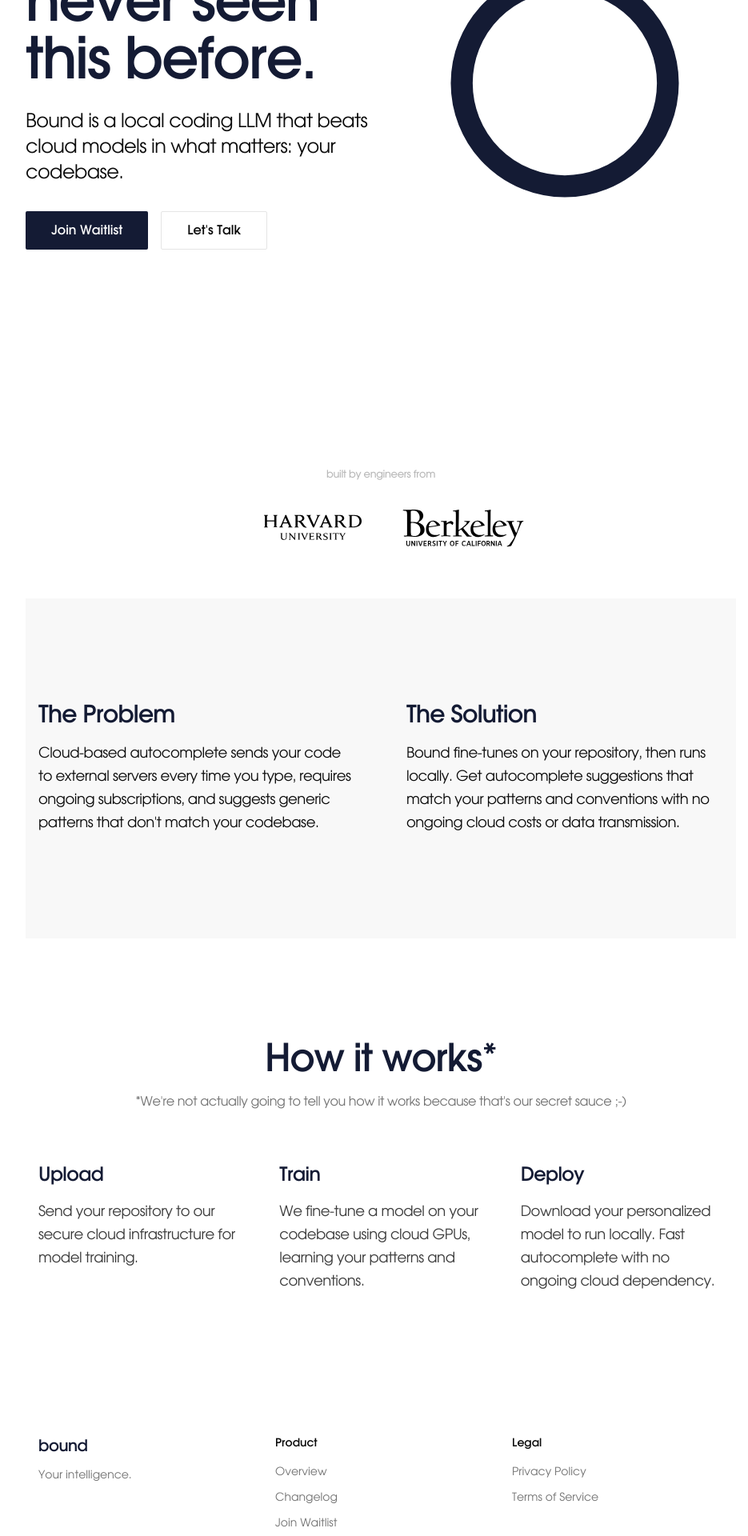
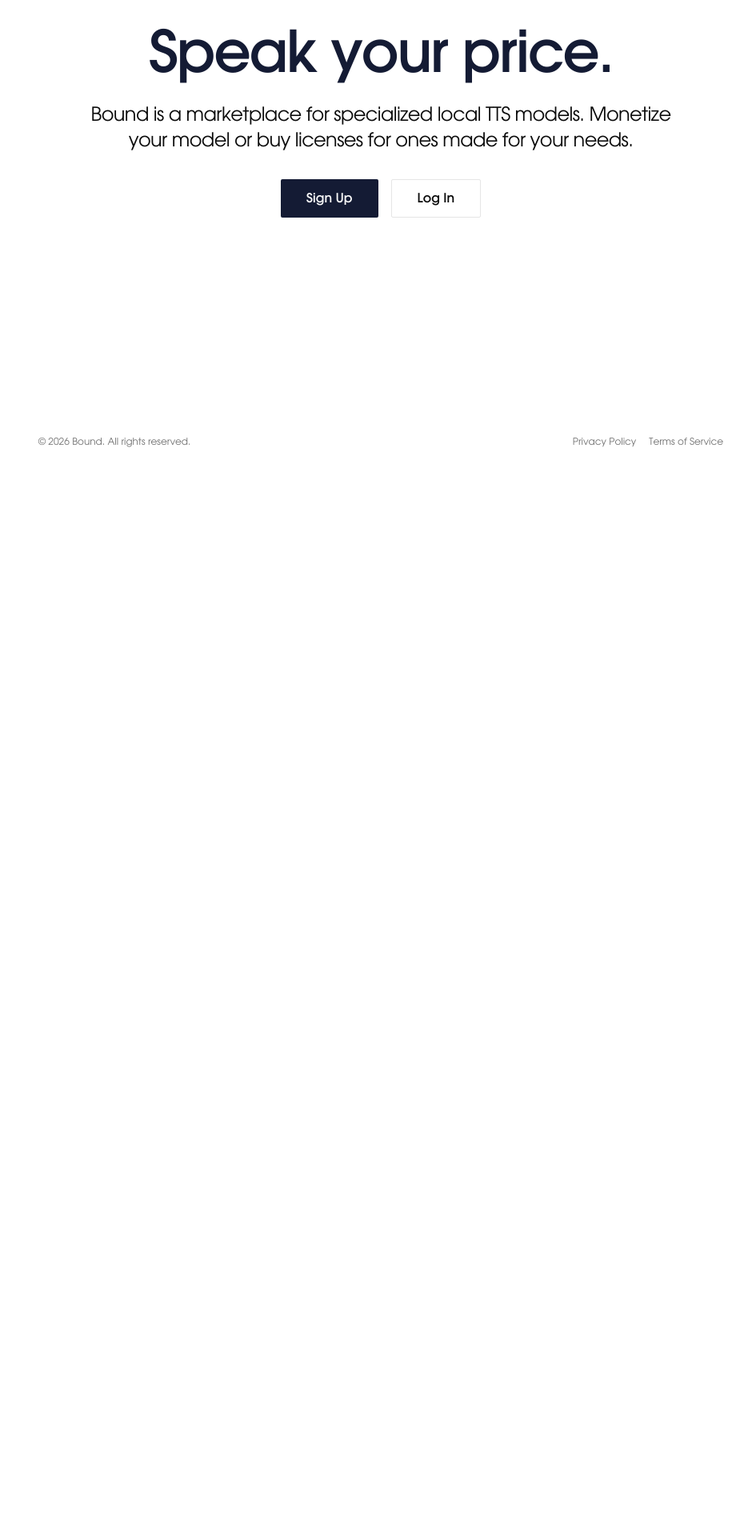
Before and after one commit to vivienhenz24/bound-nextjs, a Next.js app: page / in a window 1280 px wide. Shown: the part 280-2200 px from the top of the page at 80% size, without its empty margins (164-1099 px from the left). After the commit the page ends 864 px from the top, so only its background shows below. Built offline with nearby package versions, Linux system fonts and the light colour scheme.

Commit message:
new value prop

```diff
--- a/app/(marketing)/page.tsx
+++ b/app/(marketing)/page.tsx
@@ -1,15 +1,5 @@
 import { Hero } from "@/components/landing/hero"
-import { CustomerRow } from "@/components/landing/customer-row"
-import { ProblemSolution } from "@/components/landing/problem-solution"
-import { HowItWorks } from "@/components/landing/how-it-works"
 
 export default function Home() {
-  return (
-    <>
-      <Hero />
-      <CustomerRow />
-      <ProblemSolution />
-      <HowItWorks />
-    </>
-  )
+  return <Hero />
 }
--- a/components/footer.tsx
+++ b/components/footer.tsx
@@ -3,62 +3,17 @@ import Link from "next/link"
 export function Footer() {
   return (
     <footer className="mt-auto">
-      <div className="container mx-auto px-4 py-12">
-        <div className="grid grid-cols-1 md:grid-cols-3 gap-8 mb-8">
-          {/* Brand */}
-          <div className="flex flex-col gap-3">
-            <Link href="/" className="text-xl font-semibold text-primary tracking-tight">
-              bound
-            </Link>
-            <p className="text-sm text-muted-foreground max-w-xs">Your intelligence.</p>
-          </div>
-
-          {/* Links */}
-          <div className="flex flex-col gap-3">
-            <h3 className="text-sm font-semibold text-foreground mb-1">Product</h3>
-            <Link
-              href="/products"
-              className="text-sm text-muted-foreground hover:text-foreground transition-colors"
-            >
-              Overview
-            </Link>
-            <Link
-              href="/resources"
-              className="text-sm text-muted-foreground hover:text-foreground transition-colors"
-            >
-              Changelog
-            </Link>
-            <Link
-              href="/waitlist"
-              className="text-sm text-muted-foreground hover:text-foreground transition-colors"
-            >
-              Join Waitlist
-            </Link>
-          </div>
-
-          {/* Legal */}
-          <div className="flex flex-col gap-3">
-            <h3 className="text-sm font-semibold text-foreground mb-1">Legal</h3>
-            <Link
-              href="/privacy"
-              className="text-sm text-muted-foreground hover:text-foreground transition-colors"
-            >
+      <div className="container mx-auto px-4 py-6">
+        <div className="flex items-center justify-between text-xs text-muted-foreground">
+          <p>&copy; 2026 Bound. All rights reserved.</p>
+          <div className="flex items-center gap-4">
+            <Link href="/privacy" className="hover:text-foreground transition-colors">
               Privacy Policy
             </Link>
-            <Link
-              href="/terms"
-              className="text-sm text-muted-foreground hover:text-foreground transition-colors"
-            >
+            <Link href="/terms" className="hover:text-foreground transition-colors">
               Terms of Service
             </Link>
           </div>
-        </div>
-
-        {/* Bottom Bar */}
-        <div className="pt-8">
-          <p className="text-xs text-muted-foreground text-center">
-            &copy; 2026 Bound. All rights reserved.
-          </p>
         </div>
       </div>
     </footer>
--- a/components/landing/customer-row.tsx
+++ /dev/null
@@ -1,37 +0,0 @@
-import React from "react"
-import Image from "next/image"
-
-const universities = [
-  {
-    name: "Harvard",
-    logo: "/Harvard_University_logo.svg",
-  },
-  {
-    name: "Berkeley",
-    logo: "/University_of_California,_Berkeley_logo.svg",
-  },
-]
-
-export function CustomerRow() {
-  return (
-    <section className="pt-24 md:pt-32 pb-12 md:pb-16 bg-background">
-      <div className="container mx-auto px-4">
-        <p className="text-center text-[13px] font-medium text-muted-foreground/50 mb-6 md:mb-8 tracking-tight">
-          built by engineers from
-        </p>
-        <div className="flex items-center justify-center gap-8 max-w-md mx-auto">
-          {universities.map((university) => (
-            <Image
-              key={university.name}
-              src={university.logo}
-              alt={university.name}
-              width={100}
-              height={48}
-              className="h-10 md:h-12 w-auto object-contain brightness-0 dark:invert"
-            />
-          ))}
-        </div>
-      </div>
-    </section>
-  )
-}
--- a/components/landing/hero.tsx
+++ b/components/landing/hero.tsx
@@ -1,51 +1,25 @@
-"use client"
-
-import Image from "next/image"
 import Link from "next/link"
 import { Button } from "@/components/ui/button"
 
 export function Hero() {
   return (
-    <section className="grid grid-cols-1 md:grid-cols-2 gap-8 pt-0 pb-4 md:pt-0 md:pb-8 min-h-[calc(100vh-8rem)]">
-      <div className="flex flex-col items-start justify-center">
-        <h2 className="text-4xl md:text-5xl lg:text-7xl font-semibold text-primary mb-6 max-w-xl tracking-tight">
-          They&apos;ve never seen this before.
+    <section className="flex flex-col items-center justify-center text-center min-h-[calc(100vh-4rem)] px-4">
+      <h2 className="text-4xl md:text-5xl lg:text-7xl font-semibold text-primary mb-6 max-w-3xl tracking-tight">
+        Speak your price.
       </h2>
-        <p className="text-lg md:text-xl lg:text-2xl font-normal text-foreground max-w-lg mb-8 tracking-tight">
-          Bound is a local coding LLM that beats cloud models in what matters: your codebase.
+      <p className="text-lg md:text-xl lg:text-2xl font-normal text-foreground max-w-3xl mb-8 tracking-tight">
+        Bound is a marketplace for specialized local TTS models. Monetize your model or buy licenses
+        for ones made for your needs.
       </p>
       <div className="flex flex-row gap-4">
         <Link href="/waitlist">
-            <Button size="lg">Join Waitlist</Button>
+          <Button size="lg">Sign Up</Button>
         </Link>
-          <a
-            href="https://calendly.com/vikrambhamre/meeting"
-            target="_blank"
-            rel="noopener noreferrer"
-          >
+        <Link href="/login">
           <Button size="lg" variant="outline">
-              Let&apos;s Talk
+            Log In
           </Button>
-          </a>
-        </div>
-      </div>
-      <div className="hidden md:flex items-center justify-center h-full relative">
-        <Image
-          src="/logo-dark.svg"
-          alt="bound logo"
-          width={500}
-          height={500}
-          priority
-          className="w-full max-w-[200px] md:max-w-[300px] lg:max-w-[400px] xl:max-w-[500px] h-auto object-contain hidden dark:block"
-        />
-        <Image
-          src="/logo-light.svg"
-          alt="bound logo"
-          width={500}
-          height={500}
-          priority
-          className="w-full max-w-[200px] md:max-w-[300px] lg:max-w-[400px] xl:max-w-[500px] h-auto object-contain block dark:hidden"
-        />
+        </Link>
       </div>
     </section>
   )
--- a/components/landing/how-it-works.tsx
+++ /dev/null
@@ -1,50 +0,0 @@
-export function HowItWorks() {
-  const steps = [
-    {
-      number: "01",
-      title: "Upload",
-      description: "Send your repository to our secure cloud infrastructure for model training.",
-    },
-    {
-      number: "02",
-      title: "Train",
-      description:
-        "We fine-tune a model on your codebase using cloud GPUs, learning your patterns and conventions.",
-    },
-    {
-      number: "03",
-      title: "Deploy",
-      description:
-        "Download your personalized model to run locally. Fast autocomplete with no ongoing cloud dependency.",
-    },
-  ]
-
-  return (
-    <section className="py-20 md:py-32">
-      <div className="container mx-auto px-4">
-        <div className="max-w-5xl mx-auto">
-          <h2 className="text-3xl md:text-4xl lg:text-5xl font-semibold text-primary mb-4 text-center tracking-tight">
-            How it works*
-          </h2>
-          <p className="text-sm md:text-base text-muted-foreground text-center mb-12 md:mb-16 tracking-tight">
-            *We&apos;re not actually going to tell you how it works because that&apos;s our secret
-            sauce ;-)
-          </p>
-
-          <div className="grid grid-cols-1 md:grid-cols-3 gap-10 md:gap-12">
-            {steps.map((step) => (
-              <div key={step.number} className="flex flex-col gap-4 text-center md:text-left">
-                <h3 className="text-xl md:text-2xl font-semibold text-primary tracking-tight">
-                  {step.title}
-                </h3>
-                <p className="text-base md:text-lg text-foreground/80 tracking-tight leading-relaxed">
-                  {step.description}
-                </p>
-              </div>
-            ))}
-          </div>
-        </div>
-      </div>
-    </section>
-  )
-}
--- a/components/landing/problem-solution.tsx
+++ /dev/null
@@ -1,33 +0,0 @@
-export function ProblemSolution() {
-  return (
-    <section className="py-20 md:py-32 bg-secondary-bg">
-      <div className="container mx-auto px-4">
-        <div className="grid grid-cols-1 md:grid-cols-2 gap-12 md:gap-16 max-w-5xl mx-auto">
-          {/* Problem */}
-          <div className="flex flex-col gap-4">
-            <h3 className="text-2xl md:text-3xl font-semibold text-primary tracking-tight">
-              The Problem
-            </h3>
-            <p className="text-base md:text-lg text-foreground tracking-tight leading-relaxed">
-              Cloud-based autocomplete sends your code to external servers every time you type,
-              requires ongoing subscriptions, and suggests generic patterns that don&apos;t match
-              your codebase.
-            </p>
-          </div>
-
-          {/* Solution */}
-          <div className="flex flex-col gap-4">
-            <h3 className="text-2xl md:text-3xl font-semibold text-primary tracking-tight">
-              The Solution
-            </h3>
-            <p className="text-base md:text-lg text-foreground tracking-tight leading-relaxed">
-              Bound fine-tunes on your repository, then runs locally. Get autocomplete suggestions
-              that match your patterns and conventions with no ongoing cloud costs or data
-              transmission.
-            </p>
-          </div>
-        </div>
-      </div>
-    </section>
-  )
-}
```
Also changed, not shown: components/products/products-view.tsx (+21 -22 lines). Lines whose indentation alone changed are shown as unchanged.
